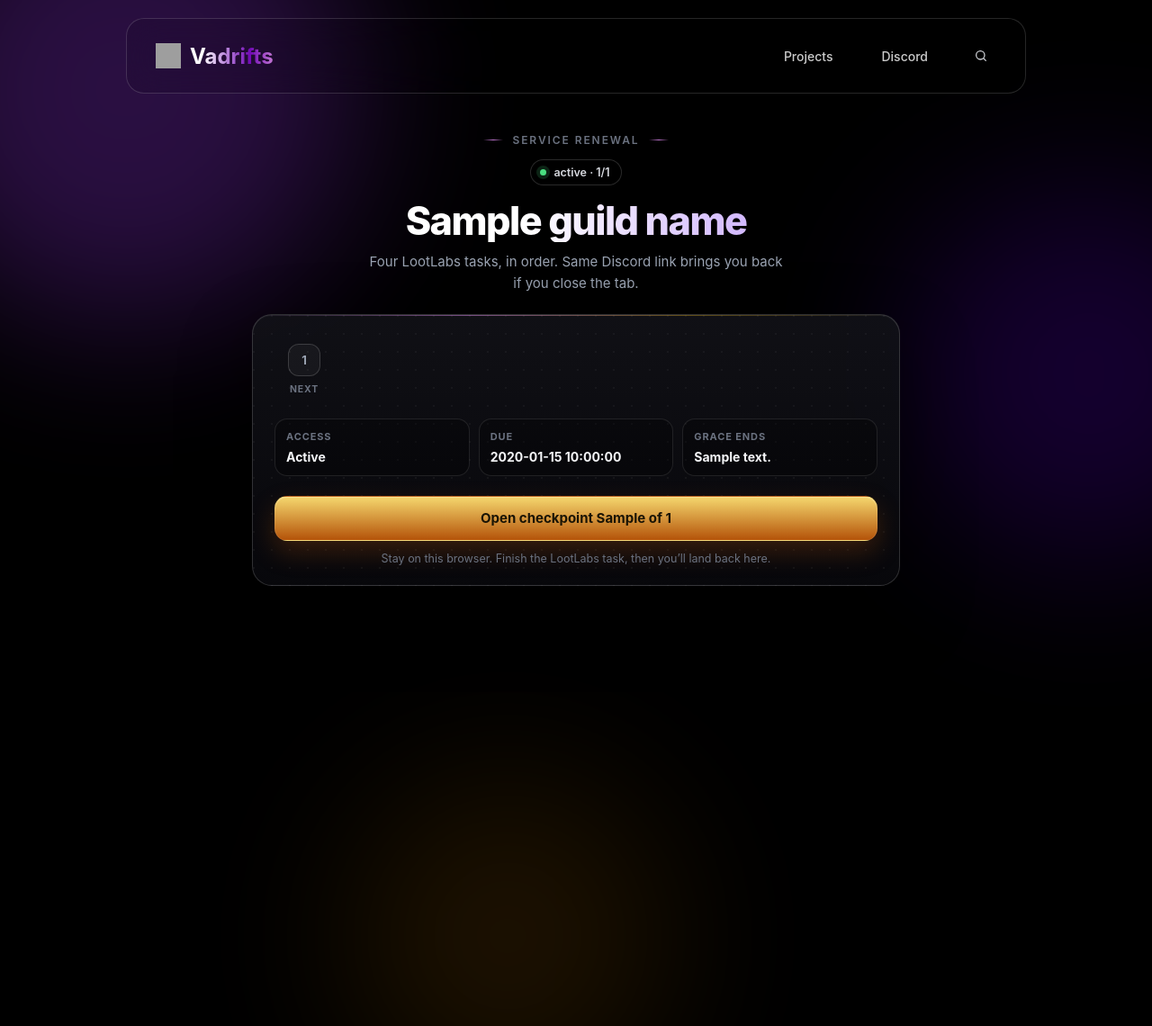
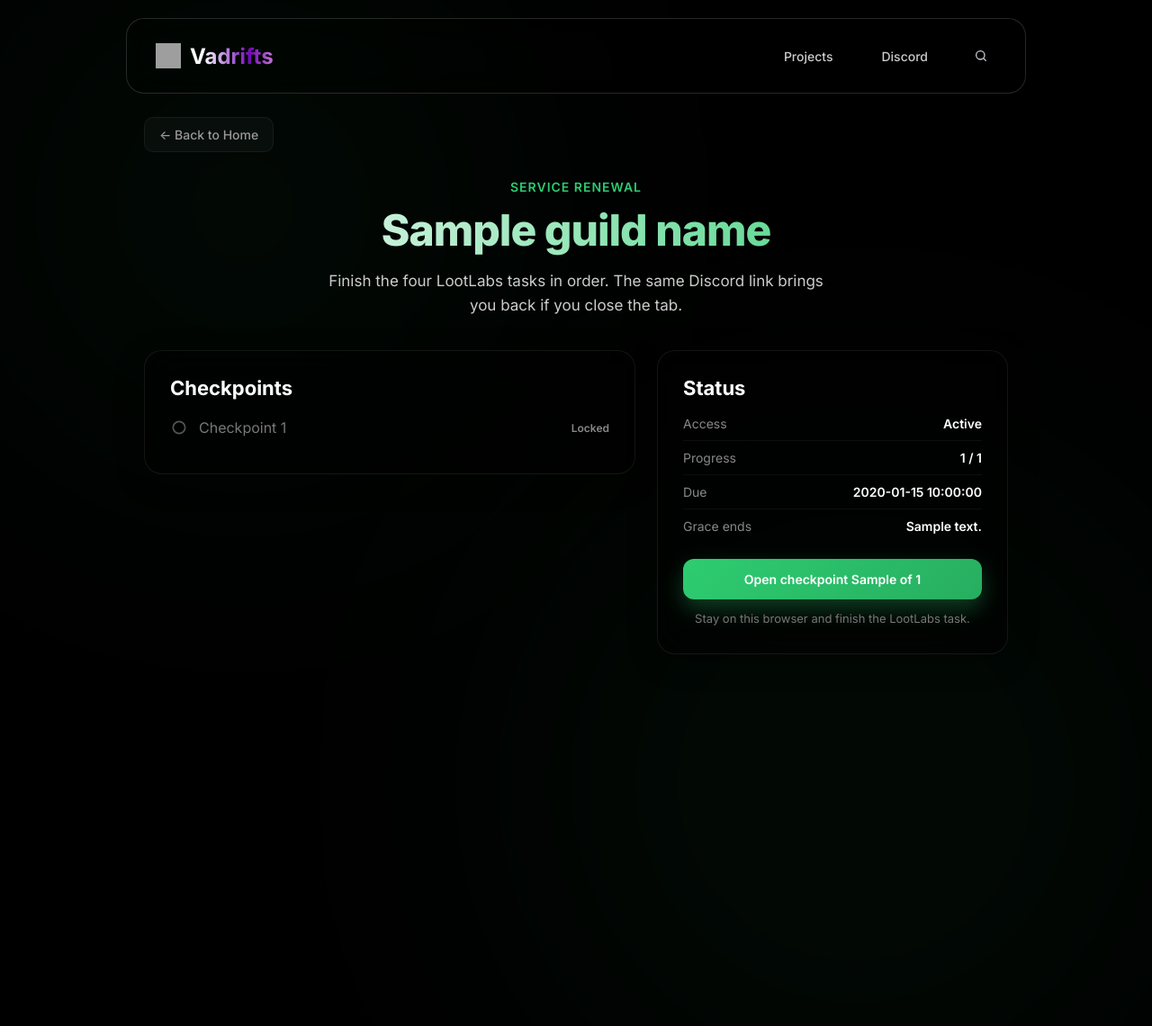
Before and after one commit to skkeletonn/website, a Flask app: template templates/guild-renewal.html in a window 1280 px wide. Shown: the whole page at 90% size. Run offline with Flask 3, Linux system fonts and the light colour scheme; the template is opened without the code that fills it: most values are stand-ins (such as "Sample title", 1, 10 or a date in 2020); some libraries are stand-ins or nearby versions; grey boxes are pictures that could not be loaded.

Commit message:
Update guild-renewal.html

```diff
--- a/templates/guild-renewal.html
+++ b/templates/guild-renewal.html
@@ -7,313 +7,306 @@
   <title>Service renewal{% if guild_name %} · {{ guild_name }}{% endif %}</title>
   <link rel="icon" href="https://i.imgur.com/ePueN25.png" type="image/png">
   <style>
+    @import url('https://fonts.googleapis.com/css2?family=Inter:wght@400;500;600;700;800&display=swap');
+
+    * { margin: 0; padding: 0; box-sizing: border-box; }
+
     :root {
-      --bg: #000;
-      --text: #f4f5f7;
-      --muted: #9aa3b2;
-      --faint: #6b7280;
-      --line: rgba(255,255,255,.10);
-      --line-2: rgba(255,255,255,.16);
-      --glass: rgba(10,10,14,.72);
-      --purple: #7209b7;
-      --purple-2: #c478d4;
-      --amber: #eab308;
-      --amber-2: #f5d76e;
-      --good: #4ade80;
-      --danger: #fb7185;
-      --sans: Inter, ui-sans-serif, system-ui, -apple-system, Segoe UI, Roboto, sans-serif;
+      --accent-color: #2ecc71;
+      --accent-color-rgba: rgba(46, 204, 113, .9);
+      --accent-glow: rgba(46, 204, 113, .45);
+      --particle-color: #4ade80;
+      --gradient-primary: linear-gradient(90deg, #ffffff 0%, #2ecc71 100%);
     }
 
-    * { box-sizing: border-box; }
-    html, body { margin: 0; padding: 0; }
-    html, body {
+    body {
       background: #000;
-      color: var(--text);
-      font-family: var(--sans);
-      -webkit-font-smoothing: antialiased;
-    }
-    body { min-height: 100vh; overflow-x: hidden; }
-
-    .orbs { position: fixed; inset: 0; pointer-events: none; z-index: 0; overflow: hidden; }
-    .orb {
-      position: absolute; border-radius: 50%; filter: blur(90px); opacity: .34;
-    }
-    .orb-a { width: 520px; height: 520px; top: -160px; left: -120px; background: #7b2cbf; }
-    .orb-b { width: 420px; height: 420px; top: 18%; right: -140px; background: #3d008a; }
-    .orb-c { width: 360px; height: 360px; bottom: -80px; left: 30%; background: #a16207; opacity: .18; }
-
-    .wrap {
-      position: relative;
-      z-index: 2;
-      max-width: 760px;
-      margin: 0 auto;
-      padding: 148px 20px 72px;
+      color: #fff;
+      font-family: Inter, system-ui, -apple-system, Segoe UI, Roboto, sans-serif;
+      min-height: 100vh;
+      overflow-x: hidden;
     }
 
-    .eyebrow {
-      display: flex;
-      align-items: center;
-      justify-content: center;
-      gap: 10px;
-      margin-bottom: 14px;
-      color: var(--faint);
-      font-size: 12px;
-      font-weight: 600;
-      letter-spacing: .16em;
-      text-transform: uppercase;
+    .bg-lights {
+      position: fixed; inset: 0; z-index: 1; overflow: hidden; pointer-events: none;
     }
-    .eyebrow i {
-      width: 22px; height: 1px;
-      background: linear-gradient(90deg, transparent, var(--purple-2), transparent);
+    .main-light {
+      position: absolute;
+      width: 900px; height: 900px;
+      border-radius: 50%;
+      filter: blur(160px);
+      opacity: .22;
+      background: radial-gradient(circle, #14532d 0%, transparent 65%);
+    }
+    #mainLight1 { top: -220px; left: -180px; }
+    #mainLight2 { bottom: -280px; right: -220px; width: 1100px; height: 1100px; }
+
+    .particles {
+      position: fixed; inset: 0; z-index: 2; pointer-events: none;
+    }
+    .particle {
+      position: absolute;
+      width: 3px; height: 3px;
+      background: var(--particle-color);
+      border-radius: 50%;
+      opacity: .55;
+      box-shadow: 0 0 10px var(--particle-color);
+      animation: floatParticle 22s linear infinite;
+    }
+    @keyframes floatParticle {
+      0% { transform: translateY(100vh) scale(0); opacity: 0; }
+      8% { opacity: .55; }
+      100% { transform: translateY(-8vh) translateX(40px) scale(.8); opacity: 0; }
     }
 
-    .hero { text-align: center; margin-bottom: 22px; }
-    .hero h1 {
-      margin: 0 0 10px;
-      font-size: clamp(1.85rem, 5vw, 2.7rem);
+    .container {
+      max-width: 1000px;
+      margin: 0 auto;
+      padding: 130px 20px 60px;
+      position: relative;
+      z-index: 10;
+    }
+
+    .back-to-scripts {
+      display: inline-flex;
+      align-items: center;
+      gap: 8px;
+      color: #999;
+      text-decoration: none;
+      font-weight: 500;
+      font-size: 14px;
+      margin-bottom: 30px;
+      padding: 10px 16px;
+      border-radius: 10px;
+      background: rgba(255,255,255,.03);
+      border: 1px solid rgba(255,255,255,.06);
+    }
+    .back-to-scripts:hover {
+      color: #fff;
+      background: rgba(255,255,255,.08);
+      border-color: rgba(255,255,255,.15);
+    }
+
+    .script-header { text-align: center; margin-bottom: 36px; }
+    .script-game {
+      font-size: 14px;
+      color: var(--accent-color);
+      font-weight: 600;
+      text-transform: uppercase;
+      letter-spacing: 1px;
+      margin-bottom: 10px;
+    }
+    .script-title {
+      font-size: clamp(32px, 5vw, 48px);
       font-weight: 800;
-      letter-spacing: -.035em;
-      line-height: 1.08;
-      background: linear-gradient(90deg, #fff 0%, #fff 42%, #b388ff 100%);
+      letter-spacing: -1px;
+      margin-bottom: 14px;
+      background: var(--gradient-primary);
       -webkit-background-clip: text;
       background-clip: text;
       -webkit-text-fill-color: transparent;
     }
-    .hero p {
+    .script-description {
+      font-size: 17px;
+      color: #ccc;
+      line-height: 1.6;
+      max-width: 580px;
       margin: 0 auto;
-      max-width: 460px;
-      color: var(--muted);
-      font-size: 15px;
-      line-height: 1.6;
     }
 
-    .pill {
-      display: inline-flex;
-      align-items: center;
-      gap: 8px;
-      margin-bottom: 16px;
-      padding: 6px 12px 6px 10px;
-      border-radius: 999px;
-      border: 1px solid var(--line-2);
-      background: rgba(0,0,0,.35);
-      color: #d6d8de;
-      font-size: 12.5px;
-      font-weight: 600;
-    }
-    .dot { width: 7px; height: 7px; border-radius: 50%; background: var(--amber); box-shadow: 0 0 0 4px rgba(234,179,8,.14); }
-    .pill.blocked .dot { background: var(--danger); box-shadow: 0 0 0 4px rgba(251,113,133,.16); }
-    .pill.active .dot { background: var(--good); box-shadow: 0 0 0 4px rgba(74,222,128,.16); }
-    .pill.grace .dot { background: var(--amber-2); }
-
-    .flash {
-      margin: 0 0 14px;
-      padding: 12px 14px;
-      border-radius: 14px;
-      font-size: 14px;
-      line-height: 1.55;
-    }
-    .flash b { display: block; margin-bottom: 2px; }
-    .flash.err { color: #fecdd3; background: rgba(251,113,133,.08); border: 1px solid rgba(251,113,133,.26); }
-    .flash.ok { color: #bbf7d0; background: rgba(74,222,128,.08); border: 1px solid rgba(74,222,128,.2); }
-
-    .card {
-      position: relative;
-      border-radius: 22px;
-      border: 1px solid var(--line-2);
-      background:
-        radial-gradient(circle at 1px 1px, rgba(255,255,255,.045) 1px, transparent 1.35px),
-        linear-gradient(180deg, rgba(18,18,24,.88), rgba(8,8,12,.92));
-      background-size: 20px 20px, auto;
-      box-shadow: 0 1px 0 rgba(255,255,255,.05) inset, 0 30px 80px rgba(0,0,0,.45);
-      padding: 26px 24px 22px;
-      overflow: hidden;
-    }
-    .card::before {
-      content: "";
-      position: absolute; inset: 0 auto auto 0;
-      width: 100%; height: 1px;
-      background: linear-gradient(90deg, transparent, rgba(196,120,212,.55), rgba(234,179,8,.35), transparent);
+    .script-content {
+      display: grid;
+      grid-template-columns: 1.4fr 1fr;
+      gap: 24px;
+      align-items: start;
     }
 
-    .rail {
+    .features-section, .script-section {
+      background: rgba(0,0,0,.5);
+      backdrop-filter: blur(20px);
+      border: 1px solid rgba(255,255,255,.08);
+      border-radius: 20px;
+      padding: 28px;
+      box-shadow: 0 8px 32px rgba(0,0,0,.3);
+    }
+
+    .section-title {
+      font-size: 22px;
+      font-weight: 700;
+      margin-bottom: 8px;
       display: flex;
       align-items: center;
-      gap: 0;
-      margin: 6px 4px 26px;
+      gap: 10px;
     }
-    .node { flex: 0 0 auto; text-align: center; width: 58px; }
-    .orbn {
-      width: 36px; height: 36px; margin: 0 auto 8px;
-      border-radius: 12px;
-      display: grid; place-items: center;
-      font-size: 13px; font-weight: 700;
-      color: #9aa3b2;
-      background: rgba(255,255,255,.04);
-      border: 1px solid var(--line-2);
+
+    .features-list { list-style: none; margin-top: 8px; }
+    .feature-item {
+      display: flex;
+      align-items: center;
+      gap: 12px;
+      padding: 13px 0;
+      border-bottom: 1px solid rgba(255,255,255,.05);
+      color: #ccc;
     }
-    .node small {
-      display: block;
-      color: var(--faint);
-      font-size: 10.5px;
-      font-weight: 650;
-      letter-spacing: .08em;
-      text-transform: uppercase;
+    .feature-item:last-child { border-bottom: none; }
+    .feature-icon {
+      width: 20px; height: 20px; flex: 0 0 20px;
+      color: var(--accent-color);
+      filter: drop-shadow(0 0 4px var(--accent-glow));
     }
-    .seg {
-      flex: 1;
-      height: 2px;
-      margin: 0 4px 22px;
-      border-radius: 99px;
-      background: rgba(255,255,255,.08);
+    .feature-item.locked { color: #777; }
+    .feature-item.locked .feature-icon { color: #555; filter: none; }
+    .feature-item.now { color: #fff; }
+    .tag {
+      margin-left: auto;
+      font-size: 12px;
+      font-weight: 600;
+      color: #888;
     }
-    .node.done .orbn {
-      color: #052e16;
-      background: linear-gradient(180deg, #86efac, #16a34a);
-      border-color: transparent;
+    .feature-item.done .tag { color: var(--accent-color); }
+    .feature-item.now .tag { color: #fff; }
+
+    .meta-row { margin: 8px 0 18px; }
+    .meta-row div {
+      display: flex;
+      justify-content: space-between;
+      gap: 12px;
+      padding: 10px 0;
+      border-bottom: 1px solid rgba(255,255,255,.05);
+      font-size: 14px;
+      color: #ccc;
     }
-    .node.done small { color: #86efac; }
-    .seg.on { background: linear-gradient(90deg, #4ade80, rgba(234,179,8,.7)); }
-    .node.now .orbn {
-      color: #1a1405;
-      background: linear-gradient(180deg, #f5d76e, #ca8a04);
-      border-color: transparent;
-      box-shadow: 0 8px 22px rgba(234,179,8,.28);
-    }
-    .node.now small { color: #f5d76e; }
+    .meta-row div:last-child { border-bottom: none; }
+    .meta-row span { color: #888; }
+    .meta-row strong { text-align: right; font-weight: 600; color: #fff; }
 
-    .meta {
-      display: grid;
-      grid-template-columns: repeat(3, 1fr);
-      gap: 10px;
-      margin-bottom: 22px;
-    }
-    .meta div {
-      padding: 12px 12px 11px;
-      border-radius: 14px;
-      background: rgba(0,0,0,.28);
-      border: 1px solid var(--line);
-    }
-    .meta span {
-      display: block;
-      margin-bottom: 5px;
-      color: var(--faint);
-      font-size: 11px;
-      font-weight: 650;
-      letter-spacing: .08em;
-      text-transform: uppercase;
-    }
-    .meta strong { font-size: 14px; font-weight: 650; overflow-wrap: anywhere; }
-
-    .cta {
+    .action-btn {
       display: flex;
       align-items: center;
       justify-content: center;
       width: 100%;
-      min-height: 50px;
-      border-radius: 14px;
-      border: 1px solid rgba(255,255,255,.08);
-      background: linear-gradient(180deg, #f5d76e, #b45309);
-      color: #1a1405;
-      font: 750 15px/1 var(--sans);
+      padding: 14px 20px;
+      border: none;
+      border-radius: 12px;
+      font-family: inherit;
+      font-weight: 600;
+      font-size: 14px;
       text-decoration: none;
-      box-shadow: 0 12px 28px rgba(180,83,9,.28), 0 1px 0 rgba(255,255,255,.25) inset;
+      color: #fff;
+      background: linear-gradient(135deg, #2ecc71 0%, #27ae60 100%);
+      box-shadow: 0 10px 25px rgba(46,204,113,.3);
     }
-    .cta:hover { filter: brightness(1.06); transform: translateY(-1px); }
+    .action-btn:hover { transform: translateY(-2px); box-shadow: 0 15px 35px rgba(46,204,113,.5); }
 
-    .hint {
-      margin: 12px 0 0;
-      text-align: center;
-      color: var(--faint);
-      font-size: 12.5px;
+    .hint { margin-top: 12px; text-align: center; color: #777; font-size: 13px; line-height: 1.5; }
+
+    .flash {
+      margin-bottom: 16px;
+      padding: 12px 14px;
+      border-radius: 12px;
+      font-size: 14px;
     }
+    .flash.err { background: rgba(231,76,60,.12); border: 1px solid rgba(231,76,60,.28); color: #ffb4b0; }
+    .flash.ok { background: rgba(46,204,113,.1); border: 1px solid rgba(46,204,113,.24); color: #b7f7ce; }
 
-    .done, .dead { text-align: center; padding: 10px 6px 4px; }
-    .mark {
-      width: 54px; height: 54px; margin: 4px auto 14px;
-      border-radius: 18px;
-      display: grid; place-items: center;
-      font-size: 24px;
-    }
-    .done .mark { background: rgba(74,222,128,.12); border: 1px solid rgba(74,222,128,.28); }
-    .dead .mark { background: rgba(251,113,133,.1); border: 1px solid rgba(251,113,133,.24); }
-    .done h2, .dead h1 { margin: 0 0 8px; font-size: 1.45rem; letter-spacing: -.02em; }
-    .dead h1 { font-size: 1.7rem; }
-    .done p, .dead p { margin: 0; color: var(--muted); }
+    .error-state { text-align: center; padding: 50px 16px; color: #888; }
+    .error-state h1 { color: #fff; font-size: 28px; margin: 0 0 10px; }
 
-    @media (max-width: 640px) {
-      .wrap { padding-top: 126px; }
-      .meta { grid-template-columns: 1fr; }
-      .node { width: 48px; }
-      .orbn { width: 32px; height: 32px; border-radius: 10px; }
+    @media (max-width: 768px) {
+      .script-content { grid-template-columns: 1fr; }
+      .container { padding-top: 120px; }
     }
   </style>
 </head>
 <body>
-  <div class="orbs" aria-hidden="true">
-    <div class="orb orb-a"></div>
-    <div class="orb orb-b"></div>
-    <div class="orb orb-c"></div>
+  <div class="bg-lights">
+    <div id="mainLight1" class="main-light"></div>
+    <div id="mainLight2" class="main-light"></div>
   </div>
+  <div class="particles" id="particles"></div>
 
   {% include '_navbar.html' %}
 
-  <main class="wrap">
+  <div class="container">
+    <a href="/" class="back-to-scripts">← Back to Home</a>
+
     {% if expired %}
-      <section class="card dead">
-        <div class="mark">✕</div>
+      <div class="features-section error-state">
         <h1>Session expired</h1>
         <p>Run <strong>/ks setup</strong> in Discord, open Service Renewal, and start again.</p>
-        {% if error %}<div class="flash err" style="margin-top:16px;text-align:left">{{ error }}</div>{% endif %}
-      </section>
+        {% if error %}<div class="flash err" style="margin-top:18px;text-align:left">{{ error }}</div>{% endif %}
+      </div>
     {% else %}
-      <header class="hero">
-        <div class="eyebrow"><i></i> Service renewal <i></i></div>
-        <div class="pill {{ access_state }}"><span class="dot"></span> {{ access_state }} · {{ completed_steps|length }}/{{ checkpoint_count }}</div>
-        <h1>{{ guild_name }}</h1>
-        <p>Four LootLabs tasks, in order. Same Discord link brings you back if you close the tab.</p>
+      <header class="script-header">
+        <div class="script-game">Service renewal</div>
+        <h1 class="script-title">{{ guild_name }}</h1>
+        <p class="script-description">Finish the four LootLabs tasks in order. The same Discord link brings you back if you close the tab.</p>
       </header>
 
-      {% if error %}<div class="flash err"><b>Checkpoint not recorded.</b>{{ error }}</div>{% endif %}
+      {% if error %}<div class="flash err"><strong>Checkpoint not recorded.</strong> {{ error }}</div>{% endif %}
       {% if notice %}<div class="flash ok">{{ notice }}</div>{% endif %}
 
-      <section class="card">
-        <div class="rail">
+      <div class="script-content">
+        <section class="features-section">
+          <h2 class="section-title">Checkpoints</h2>
+          <ul class="features-list">
             {% for number in range(1, checkpoint_count + 1) %}
               {% if number in completed_steps %}
                 {% set step_class = 'done' %}
+                {% set step_label = 'Done' %}
               {% elif number == current_step and not session_completed %}
                 {% set step_class = 'now' %}
+                {% set step_label = 'Ready' %}
               {% else %}
-              {% set step_class = '' %}
+                {% set step_class = 'locked' %}
+                {% set step_label = 'Locked' %}
               {% endif %}
-            <div class="node {{ step_class }}">
-              <div class="orbn">{% if number in completed_steps %}✓{% else %}{{ number }}{% endif %}</div>
-              <small>{% if number in completed_steps %}Done{% elif number == current_step and not session_completed %}Now{% else %}Next{% endif %}</small>
-            </div>
-            {% if number != checkpoint_count %}
-              <div class="seg{% if number in completed_steps %} on{% endif %}"></div>
+              <li class="feature-item {{ step_class }}">
+                {% if number in completed_steps %}
+                  <svg class="feature-icon" viewBox="0 0 24 24" fill="none" stroke="currentColor" stroke-width="2.4"><path d="M20 6 9 17l-5-5"/></svg>
+                {% else %}
+                  <svg class="feature-icon" viewBox="0 0 24 24" fill="none" stroke="currentColor" stroke-width="2"><circle cx="12" cy="12" r="8"/></svg>
                 {% endif %}
+                <span>Checkpoint {{ number }}</span>
+                <span class="tag">{{ step_label }}</span>
+              </li>
             {% endfor %}
-        </div>
+          </ul>
+        </section>
 
-        <div class="meta">
+        <aside class="script-section">
+          <h2 class="section-title">Status</h2>
+          <div class="meta-row">
             <div><span>Access</span><strong>{{ access_state|capitalize }}</strong></div>
+            <div><span>Progress</span><strong>{{ completed_steps|length }} / {{ checkpoint_count }}</strong></div>
             <div><span>Due</span><strong>{{ due_text }}</strong></div>
             <div><span>Grace ends</span><strong>{{ grace_text }}</strong></div>
           </div>
 
           {% if session_completed %}
-          <div class="done">
-            <div class="mark">✓</div>
-            <h2>Renewed</h2>
-            <p>Next due is <strong>{{ due_text }}</strong>. Existing keys work again.</p>
+            <p class="hint">Renewed. Next due is <strong>{{ due_text }}</strong>. Existing keys work again.</p>
+          {% else %}
+            <a class="action-btn" href="/ks/renew/{{ session_token }}/checkpoint">Open checkpoint {{ current_step }} of {{ checkpoint_count }}</a>
+            <p class="hint">Stay on this browser and finish the LootLabs task.</p>
+          {% endif %}
+        </aside>
       </div>
-        {% else %}
-          <a class="cta" href="/ks/renew/{{ session_token }}/checkpoint">Open checkpoint {{ current_step }} of {{ checkpoint_count }}</a>
-          <p class="hint">Stay on this browser. Finish the LootLabs task, then you’ll land back here.</p>
     {% endif %}
-      </section>
-    {% endif %}
-  </main>
+  </div>
+
+  <script>
+    (function () {
+      var root = document.getElementById('particles');
+      if (!root) return;
+      for (var i = 0; i < 28; i++) {
+        var el = document.createElement('span');
+        el.className = 'particle';
+        el.style.left = (Math.random() * 100) + '%';
+        el.style.animationDelay = (-Math.random() * 22) + 's';
+        el.style.animationDuration = (16 + Math.random() * 12) + 's';
+        root.appendChild(el);
+      }
+    })();
+  </script>
 </body>
 </html>
```
Lines whose indentation alone changed are shown as unchanged.
